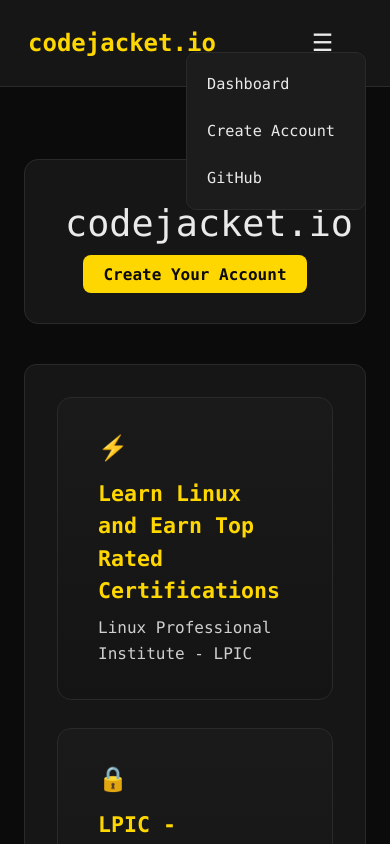
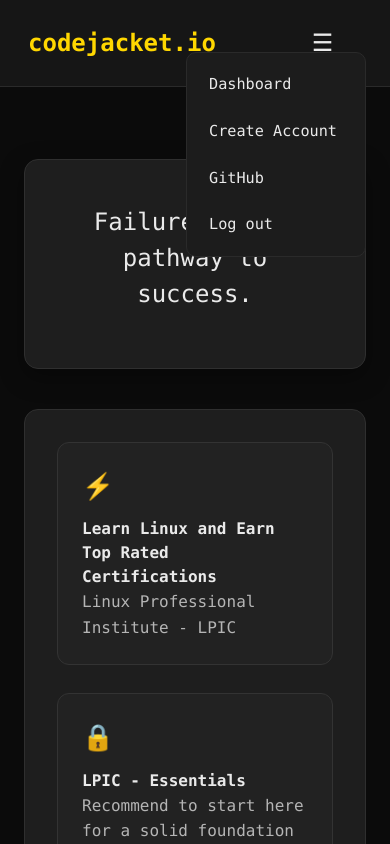
Before and after one commit to diydaniel/Portfolio-Webpage-codejacket.io, a React (Vite) app: page / in a window 390 px wide. Both pictures are taken after a click on the button "Toggle menu". Shown: the top 844 px of the page. Built offline with nearby package versions, Linux system fonts and the light colour scheme; no server answers.

Commit message:
added logout link in hamburger menu and touched up the th UI of LandingPage.tsx

```diff
--- a/src/components/FeatureList.tsx
+++ b/src/components/FeatureList.tsx
@@ -10,12 +10,7 @@
   {
     icon: "🔒",
     title: "LPIC - Essentials",
-    description: "Build a solid foundation for a Career in Information Technology.",
-  },
-  {
-    icon: "⚙️",
-    title: "LPIC - 1",
-    description: "This is sound System Administration skills for Linux Professionals.",
+    description: "Recommend to start here for a solid foundation in Linux.",
   },
 ];
 
@@ -38,12 +33,14 @@
 
 const styles: Record<string, React.CSSProperties> = {
   section: {
-    backgroundColor: "#161616",
-    border: "1px solid #2A2A2A",
-    borderRadius: "12px",
-    padding: "2rem",
-    display: "flex",
-    flexDirection: "column",
-    gap: "1.75rem",
-  },
+  backgroundColor: "#1E1E1E",
+  border: "1px solid #2F2F2F",
+  borderRadius: "14px",
+  padding: "2rem",
+  maxWidth: "960px",
+  width: "100%",
+  display: "grid",
+  gridTemplateColumns: "repeat(auto-fit, minmax(260px, 1fr))",
+  gap: "1.75rem",
+},
 };
--- a/src/components/Header.tsx
+++ b/src/components/Header.tsx
@@ -1,8 +1,23 @@
 import React, { useState } from "react";
 import { Link } from "react-router-dom";
+import { logoutUser } from "../utils/api";
+import { useNavigate } from "react-router-dom";
+
 
 export default function Header() {
   const [open, setOpen] = useState(false);
+
+  const navigate = useNavigate();
+
+  async function handleLogout() {
+  try {
+    await logoutUser();
+    setOpen(false);
+    navigate("/");
+  } catch (err) {
+    console.error("Logout failed:", err);
+  }
+}
 
   return (
     <header style={styles.header}>
@@ -37,6 +52,12 @@
             onMouseLeave={(e) =>
           Object.assign(e.currentTarget.style, styles.menuLink)
       }
+            onFocus={(e) =>
+          Object.assign(e.currentTarget.style, styles.menuLinkHover)
+      }
+            onBlur={(e) =>
+          Object.assign(e.currentTarget.style, styles.menuLink)
+      }
             onClick={() => setOpen(false)}
       >
         Dashboard
@@ -51,7 +72,14 @@
             onMouseLeave={(e) =>
           Object.assign(e.currentTarget.style, styles.menuLink)
       }
-            onClick={() => setOpen(false)}>
+            onFocus={(e) =>
+          Object.assign(e.currentTarget.style, styles.menuLinkHover)
+      }
+            onBlur={(e) =>
+          Object.assign(e.currentTarget.style, styles.menuLink)
+      }
+            onClick={() => setOpen(false)}
+      >
         Create Account
           </Link>
           <a
@@ -65,10 +93,47 @@
             onMouseLeave={(e) =>
           Object.assign(e.currentTarget.style, styles.menuLink)
       }
+            onFocus={(e) =>
+          Object.assign(e.currentTarget.style, styles.menuLinkHover)
+      }
+            onBlur={(e) =>
+          Object.assign(e.currentTarget.style, styles.menuLink)
+      }
             onClick={() => setOpen(false)}
       >
         GitHub
           </a>
+          <Link
+  to="/"
+  style={styles.menuLink}
+  onClick={async (e) => {
+    e.preventDefault(); // stop immediate navigation
+
+    try {
+      await handleLogout(); // clears cookie/session
+      navigate("/", { state: { loggedOut: true } });
+    } catch (err) {
+      console.error("Logout failed:", err);
+    } finally {
+      setOpen(false);
+    }
+  }}
+  onMouseEnter={(e) =>
+    Object.assign(e.currentTarget.style, styles.menuLinkHover)
+  }
+  onMouseLeave={(e) =>
+    Object.assign(e.currentTarget.style, styles.menuLink)
+  }
+  onFocus={(e) =>
+    Object.assign(e.currentTarget.style, styles.menuLinkHover)
+  }
+  onBlur={(e) =>
+    Object.assign(e.currentTarget.style, styles.menuLink)
+  }
+>
+  Log out
+</Link>
+
         </div>
     </header>
   );
@@ -118,7 +183,7 @@
   padding: "0.5rem 0",
   zIndex: 100,
 
-  /* animation base */
+  /* Fade + slide */
   transition: "opacity 180ms ease, transform 180ms ease",
   transformOrigin: "top right",
 },
@@ -131,21 +196,31 @@
 
 menuClosed: {
   opacity: 0,
-  transform: "translateY(-8px)",
+  transform: "translateY(-6px)",
   pointerEvents: "none",
 },
-
 
   menuLink: {
   padding: "0.75rem 1.25rem",
   color: "#EAEAEA",
   textDecoration: "none",
   fontSize: "0.95rem",
+
+  display: "flex",
+  alignItems: "center",
+  gap: "0.5rem",
+
+  borderLeft: "2px solid transparent",
+
+  transition:
+    "background-color 120ms ease, color 120ms ease, transform 120ms ease, border-color 120ms ease",
 },
 
 menuLinkHover: {
   backgroundColor: "#242424",
   color: "#FFD700",
+  borderLeft: "2px solid #FFD700",
+  transform: "translateX(2px)",
 },
 
 };
--- a/src/components/HeroSection.tsx
+++ b/src/components/HeroSection.tsx
@@ -4,27 +4,27 @@
 export default function HeroSection() {
   return (
     <section style={styles.hero}>
-      <h1 style={styles.title}>codejacket.io</h1>
-      <Link to="/signup" style={styles.primaryButton}>
-        Create Your Account
-      </Link>
+      <h1 style={styles.title}>Failure is the pathway to success.</h1>
+
     </section>
   );
 }
 
 const styles: Record<string, React.CSSProperties> = {
   hero: {
-    backgroundColor: "#161616",
-    border: "1px solid #2A2A2A",
-    borderRadius: "14px",
-    padding: "2.25rem 2.5rem",
-    maxWidth: "960px",
-    width: "100%",
-    textAlign: "center",
-  },
+  backgroundColor: "#1E1E1E", // ← lighter than page
+  border: "1px solid #2F2F2F",
+  borderRadius: "14px",
+  padding: "2.75rem 2.5rem",
+  maxWidth: "960px",
+  width: "100%",
+  textAlign: "center",
+  boxShadow: "0 8px 24px rgba(0,0,0,0.35)",
+},
+
 
   title: {
-    fontSize: "2.3rem",
+    fontSize: "1.5rem",
     fontWeight: 500,
     color: "#EAEAEA",
     marginBottom: "0.75rem",
--- a/src/index.css
+++ b/src/index.css
@@ -105,61 +105,37 @@
 /* ===== Feature Card ===== */
 
 .feature-card {
-  width: 100%;
-  max-width: 820px; /* ⬅ wider cards */
-  padding: 2rem 2.5rem;
-  margin: 0 auto;
+  background-color: #222222;
+  border: 1px solid #333333;
+  border-radius: 12px;
+  padding: 1.5rem;
+  color: #eaeaea;
 
-  background: linear-gradient(
-    180deg,
-    #1a1a1a 0%,
-    #141414 100%
-  );
-
-  border: 1px solid #2a2a2a;
-  border-radius: 14px;
-
-  color: #eaeaea;
-  font-family: Menlo, monospace;
-
-  /* Load animation */
-  opacity: 0;
-  transform: translateY(10px);
-  animation: featureFadeIn 420ms ease forwards;
-
-  /* Hover animation */
+  /* motion */
   transition:
-    transform 220ms ease,
-    box-shadow 220ms ease,
-    border-color 220ms ease;
+    transform 180ms ease,
+    box-shadow 180ms ease,
+    border-color 180ms ease;
 }
 
 .feature-card:hover {
-  transform: translateY(-4px);
-  border-color: #3a3a3a;
-  box-shadow:
-    0 10px 30px rgba(0, 0, 0, 0.45);
+  transform: translateY(-2px);
+  box-shadow: 0 8px 22px rgba(0, 0, 0, 0.35);
+  border-color: #444;
 }
 
-/* Title */
-.feature-card h3 {
-  margin-bottom: 0.5rem;
-  font-size: 1.35rem;
-  color: #ffd700;
+/* Accessibility: keyboard focus */
+.feature-card:focus-within {
+  outline: none;
+  transform: translateY(-2px);
+  box-shadow: 0 8px 22px rgba(0, 0, 0, 0.35);
+  border-color: #ffd700;
 }
 
-/* Description */
-.feature-card p {
-  font-size: 1rem;
-  line-height: 1.6;
-  color: #cfcfcf;
-}
-
-/* Optional icon */
+/* Optional icon polish */
 .feature-icon {
+  font-size: 1.6rem;
   margin-bottom: 0.75rem;
-  font-size: 1.5rem;
-  color: #9a9a9a;
 }
 
 /* ===== Load animation ===== */
--- a/src/pages/LandingPage.tsx
+++ b/src/pages/LandingPage.tsx
@@ -1,10 +1,20 @@
 import React from "react";
 import HeroSection from "../components/HeroSection";
 import FeatureList from "../components/FeatureList";
+import { useLocation } from "react-router-dom";
 
 export default function LandingPage() {
+  const location = useLocation();
+  const loggedOut = location.state?.loggedOut;
+
   return (
     <main style={styles.page}>
+      {loggedOut && (
+        <div style={styles.notice}>
+          You’ve been logged out successfully.
+        </div>
+      )}
+
       <HeroSection />
       <FeatureList />
     </main>
@@ -27,4 +37,12 @@
 
     gap: "2.5rem", // ⬅ was 4rem
   },
+  notice: {
+  backgroundColor: "#1C1C1C",
+  border: "1px solid #2A2A2A",
+  borderRadius: "10px",
+  padding: "0.75rem 1.25rem",
+  color: "#9CA3AF",
+  fontSize: "0.9rem",
+}
 };
```
Lines whose indentation alone changed are shown as unchanged.
